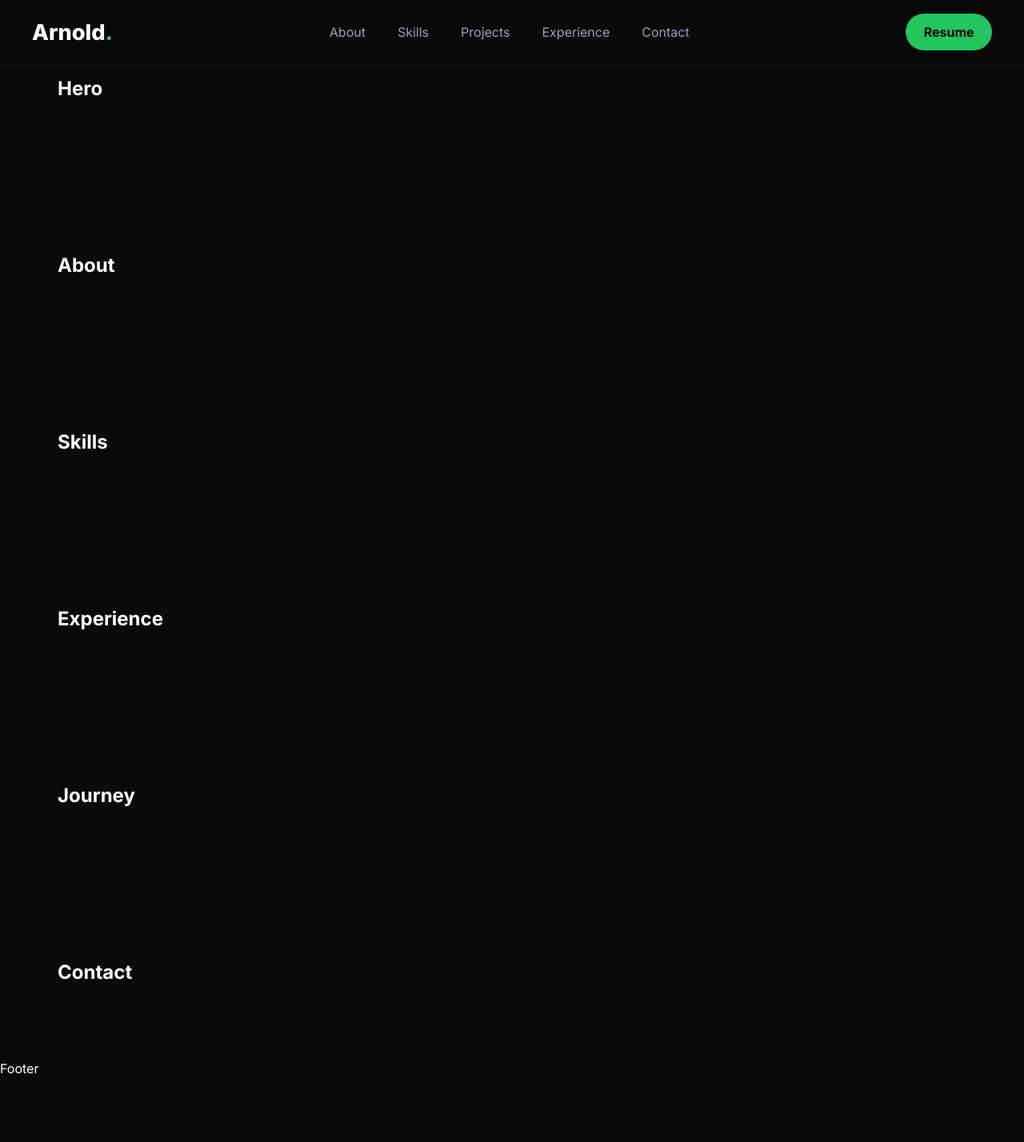
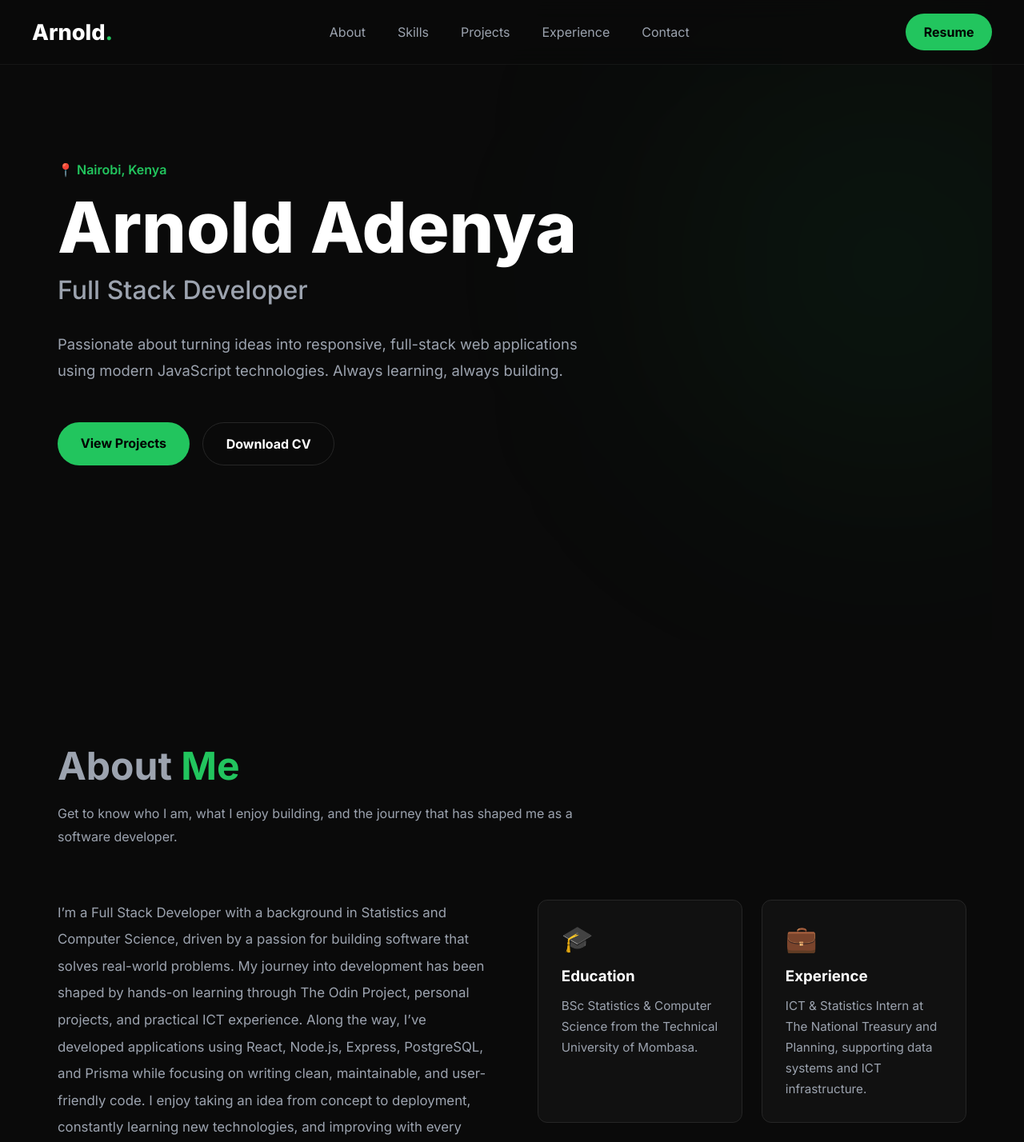
Before and after one commit to adenya-arn/portfolio, a React app: page / in a window 1280 px wide. Shown: the top 1428 px of the page at 80% size. Before the commit the page ends 1346 px from the top, so only its background shows below. Built offline with nearby package versions, Linux system fonts and the light colour scheme; the HTML template or start-up script is replaced by a standard one.

Commit message:
Added portfolioData.js and used it

```diff
--- a/src/About/About.jsx
+++ /dev/null
@@ -1,9 +0,0 @@
-function About() {
-  return (
-    <section id="home">
-      <h1>About</h1>
-    </section>
-  );
-}
-
-export default About;
--- a/src/App.jsx
+++ b/src/App.jsx
@@ -1,6 +1,6 @@
 import Navbar from "./components/Navbar/NavBar";
 import Hero from "./components/Hero/Hero";
-import About from "./About/About";
+import About from "./components/About/About";
 import Skills from "./components/Skills";
 // import { projects } from "./data/projects";
 import Experience from "./components/Experience";
--- /dev/null
+++ b/src/components/About/About.jsx
@@ -0,0 +1,39 @@
+import styles from "./About.module.css";
+import { personalInfo, highlights } from "../../data/portfolioData";
+
+function About() {
+  return (
+    <section id="about" className={styles.about}>
+      <div className="container">
+        <h2 className="section-title">
+          About <span className="highlight">Me</span>
+        </h2>
+
+        <p className="section-subtitle">
+          Get to know who I am, what I enjoy building, and the journey that has
+          shaped me as a software developer.
+        </p>
+
+        <div className={styles.grid}>
+          <div className={styles.text}>
+            <p>{personalInfo.about}</p>
+          </div>
+
+          <div className={styles.cards}>
+            {highlights.map((card) => (
+              <article key={card.title} className={styles.card}>
+                <span>{card.icon}</span>
+
+                <h3>{card.title}</h3>
+
+                <p>{card.text}</p>
+              </article>
+            ))}
+          </div>
+        </div>
+      </div>
+    </section>
+  );
+}
+
+export default About;
--- /dev/null
+++ b/src/components/About/About.module.css
@@ -0,0 +1,79 @@
+.about {
+    padding-block: 8rem;
+}
+
+.grid {
+    display: grid;
+
+    grid-template-columns: 1fr 1fr;
+
+    gap: 4rem;
+
+    align-items: start;
+}
+
+.text p {
+    color: var(--text-secondary);
+
+    line-height: 2;
+
+    font-size: 1.05rem;
+}
+
+.cards {
+    display: grid;
+
+    grid-template-columns: repeat(2, 1fr);
+
+    gap: 1.5rem;
+}
+
+.card {
+    background: var(--surface);
+
+    border: 1px solid var(--border);
+
+    padding: 1.8rem;
+
+    border-radius: var(--radius);
+
+    transition: var(--transition);
+}
+
+.card:hover {
+    transform: translateY(-6px);
+
+    border-color: var(--accent);
+}
+
+.card span {
+    font-size: 2rem;
+
+    display: block;
+
+    margin-bottom: 1rem;
+}
+
+.card h3 {
+    margin-bottom: .8rem;
+}
+
+.card p {
+    color: var(--text-secondary);
+
+    line-height: 1.7;
+
+    font-size: .95rem;
+}
+
+@media (max-width: 900px) {
+
+    .grid {
+        grid-template-columns: 1fr;
+    }
+
+    .cards {
+        grid-template-columns: 1fr;
+    }
+
+}
--- a/src/components/Hero/Hero.jsx
+++ b/src/components/Hero/Hero.jsx
@@ -1,7 +1,30 @@
+import styles from "./Hero.module.css";
+import { personalInfo } from "../../data/portfolioData";
+
 function Hero() {
   return (
-    <section id="home">
-      <h1>Hero</h1>
+    <section id="home" className={styles.hero}>
+      <div className="container">
+        <div className={styles.content}>
+          <p className={styles.location}>📍 {personalInfo.location}</p>
+
+          <h1>{personalInfo.name}</h1>
+
+          <h2>{personalInfo.title}</h2>
+
+          <p className={styles.description}>{personalInfo.heroDescription}</p>
+
+          <div className={styles.buttons}>
+            <a href="#projects" className={styles.primary}>
+              View Projects
+            </a>
+
+            <a href="/CURRICULUM_VITAE.pdf" className={styles.secondary}>
+              Download CV
+            </a>
+          </div>
+        </div>
+      </div>
     </section>
   );
 }
--- a/src/components/Hero/Hero.module.css
+++ b/src/components/Hero/Hero.module.css
@@ -0,0 +1,119 @@
+.hero {
+    min-height: 100vh;
+
+    display: flex;
+    align-items: center;
+
+    padding-top: var(--navbar-height);
+
+    Position: relative;
+    overflow: hidden;
+}
+
+.content {
+    max-width: 760px;
+}
+
+.location {
+    color: var(--accent);
+
+    margin-bottom: 1rem;
+
+    font-weight: 600;
+}
+
+h1 {
+    font-size: clamp(3rem, 8vw, 5.5rem);
+
+    line-height: 1.05;
+
+    margin-bottom: .8rem;
+
+    font-weight: 800;
+}
+
+h2 {
+    font-size: clamp(1.5rem, 3vw, 2rem);
+
+    color: var(--text-secondary);
+
+    margin-bottom: 2rem;
+
+    font-weight: 500;
+}
+
+.description {
+    font-size: 1.15rem;
+
+    line-height: 1.8;
+
+    color: var(--text-secondary);
+
+    max-width: 650px;
+
+    margin-bottom: 3rem;
+}
+
+.buttons {
+    display: flex;
+
+    gap: 1rem;
+
+    flex-wrap: wrap;
+}
+
+.primary,
+.secondary {
+    padding: 1rem 1.8rem;
+
+    border-radius: 999px;
+
+    font-weight: 700;
+
+    transition: var(--transition);
+}
+
+.primary {
+    background: var(--accent);
+
+    color: black;
+}
+
+.primary:hover {
+    transform: translateY(-3px);
+
+    background: var(--accent-hover);
+}
+
+.secondary {
+    border: 1px solid var(--border);
+}
+
+.secondary:hover {
+    background: var(--surface);
+}
+
+
+
+/* GLOW */
+
+.hero::before {
+    content: "";
+
+    position: absolute;
+
+    width: 500px;
+    height: 500px;
+
+    background: rgba(34, 197, 94, 0.08);
+
+    filter: blur(140px);
+
+    top: 10%;
+
+    right: -120px;
+
+    border-radius: 50%;
+
+    z-index: -1;
+}
--- /dev/null
+++ b/src/data/portfolioData.js
@@ -0,0 +1,48 @@
+export const personalInfo = {
+  name: "Arnold Adenya",
+  title: "Full Stack Developer",
+  location: "Nairobi, Kenya",
+
+  heroDescription:
+    "Passionate about turning ideas into responsive, full-stack web applications using modern JavaScript technologies. Always learning, always building.",
+
+  about: `
+I’m a Full Stack Developer with a background in Statistics and Computer Science, driven by a passion for building software that solves real-world problems.
+
+My journey into development has been shaped by hands-on learning through The Odin Project, personal projects, and practical ICT experience. Along the way, I’ve developed applications using React, Node.js, Express, PostgreSQL, and Prisma while focusing on writing clean, maintainable, and user-friendly code.
+
+I enjoy taking an idea from concept to deployment, constantly learning new technologies, and improving with every project I build.
+`,
+
+  email: "aadenya7@gmail.com",
+
+  github: "https://github.com/YOUR_GITHUB",
+
+  linkedin: "https://linkedin.com/in/YOUR_LINKEDIN",
+};
+
+export const highlights = [
+  {
+    icon: "🎓",
+    title: "Education",
+    text: "BSc Statistics & Computer Science from the Technical University of Mombasa.",
+  },
+
+  {
+    icon: "💼",
+    title: "Experience",
+    text: "ICT & Statistics Intern at The National Treasury and Planning, supporting data systems and ICT infrastructure.",
+  },
+
+  {
+    icon: "💻",
+    title: "Full Stack",
+    text: "Building responsive web applications with React, Node.js, Express, PostgreSQL and Prisma.",
+  },
+
+  {
+    icon: "🌱",
+    title: "Continuous Learning",
+    text: "Currently advancing my skills through The Odin Project and personal full-stack projects.",
+  },
+];
```
Also changed, not shown: src/About/About.module.css (deleted).
